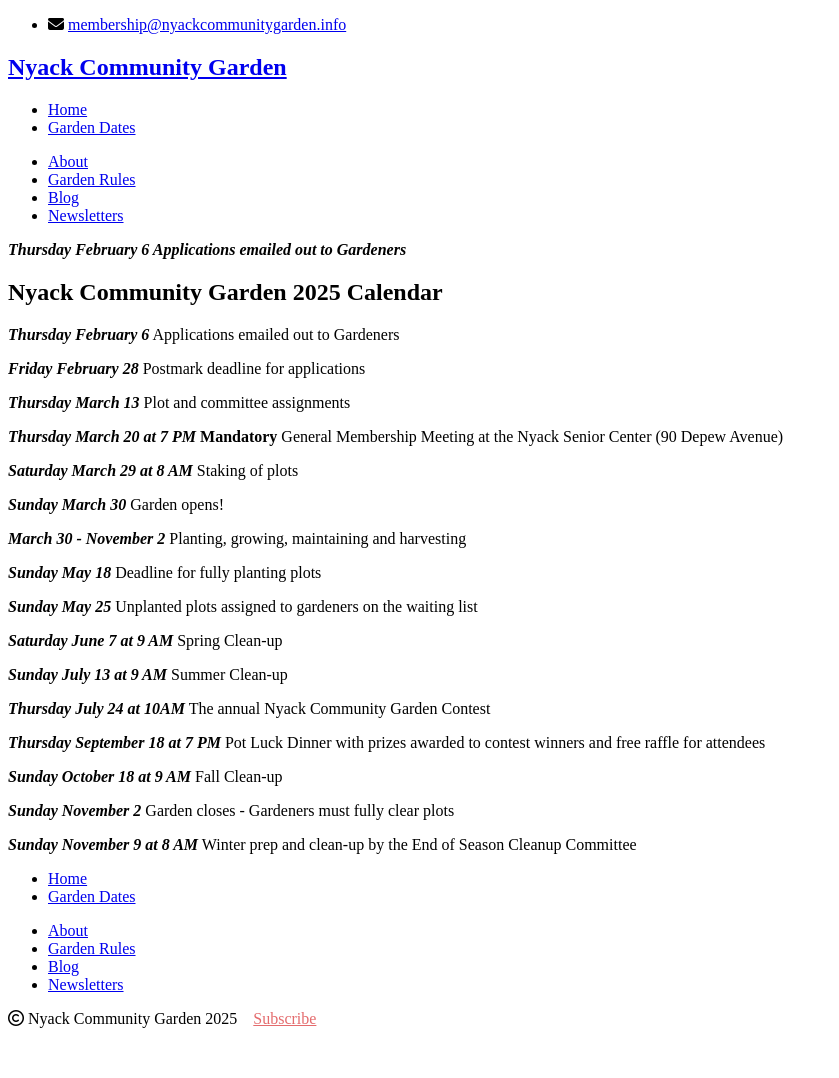
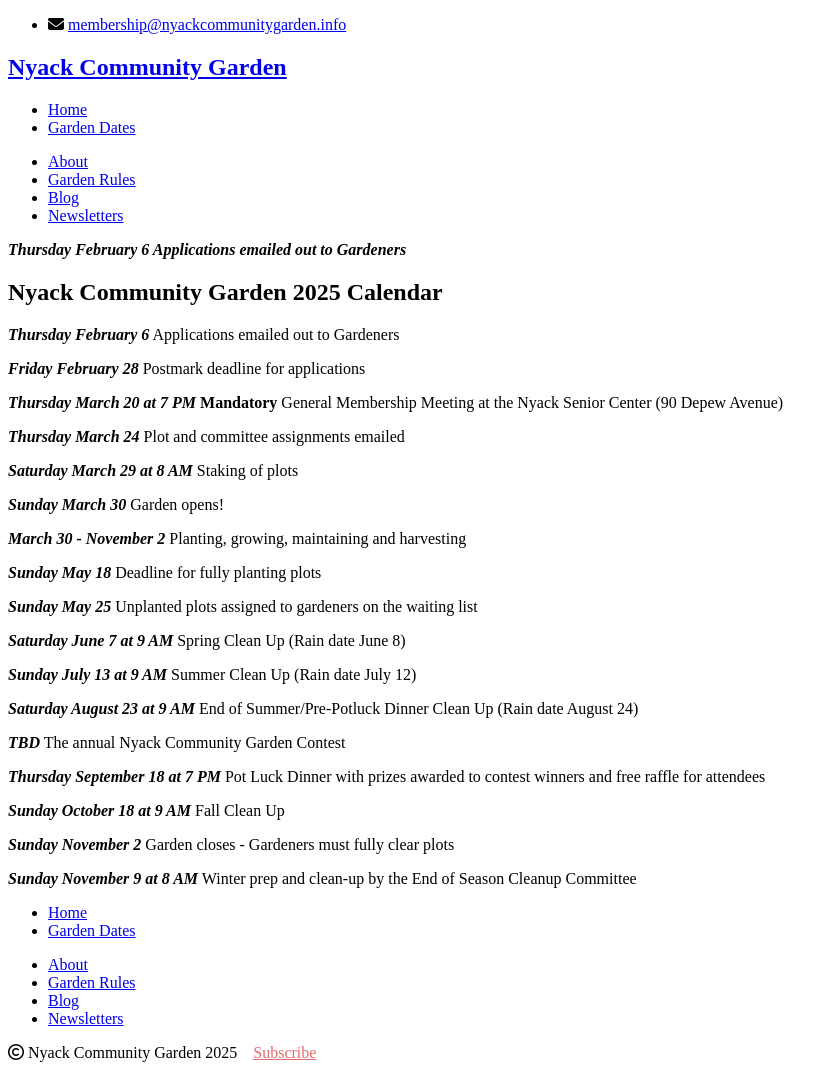
Before and after one commit to bosborne/nyackcommunitygarden, a Jekyll site: the page built from garden-dates/index.md, in a window 1280 px wide. Shown: the whole page, without its empty margins (0-839 px from the left). Built offline with Jekyll 4.4.1, drawn with Linux system fonts in a browser that asks for light colours; nearby versions of some CDN libraries; library files that are not in the unit come from our copies; before the commit the page ends 1044 px from its top, so only the background shows below that.

Commit message:
Update garden dates

```diff
--- a/garden-dates/index.md
+++ b/garden-dates/index.md
@@ -11,9 +11,9 @@
 
 ***Friday February 28*** Postmark deadline for applications
 
-***Thursday March 13*** Plot and committee assignments
+***Thursday March 20 at 7 PM*** **Mandatory** General Membership Meeting at the Nyack Senior Center (90 Depew Avenue)
 
-***Thursday March 20 at 7 PM*** **Mandatory** General Membership Meeting at the Nyack Senior Center (90 Depew Avenue)
+***Thursday March 24*** Plot and committee assignments emailed
 
 ***Saturday March 29 at 8 AM*** Staking of plots
 
@@ -25,15 +25,17 @@
 
 ***Sunday May 25*** Unplanted plots assigned to gardeners on the waiting list
 
-***Saturday June 7 at 9 AM*** Spring Clean-up
+***Saturday June 7 at 9 AM*** Spring Clean Up (Rain date June 8)
 
-***Sunday July 13 at 9 AM*** Summer Clean-up
+***Sunday July 13 at 9 AM*** Summer Clean Up (Rain date July 12)
 
-***Thursday July 24 at 10AM*** The annual Nyack Community Garden Contest
+***Saturday August 23 at 9 AM*** End of Summer/Pre-Potluck Dinner Clean Up (Rain date August 24)
+
+***TBD*** The annual Nyack Community Garden Contest
 
 ***Thursday September 18 at 7 PM*** Pot Luck Dinner with prizes awarded to contest winners and free raffle for attendees
 
-***Sunday October 18 at 9 AM*** Fall Clean-up
+***Sunday October 18 at 9 AM*** Fall Clean Up
 
 ***Sunday November 2*** Garden closes - Gardeners must fully clear plots
 
```
